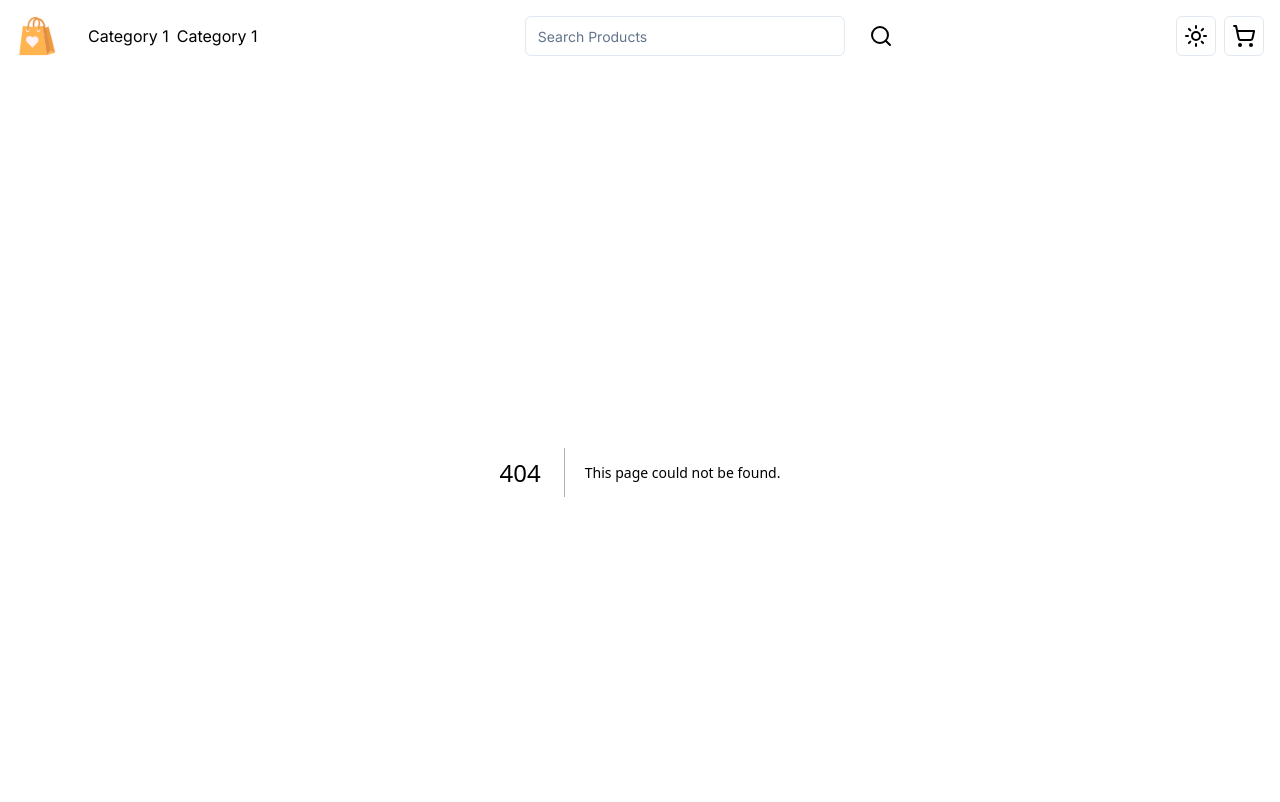
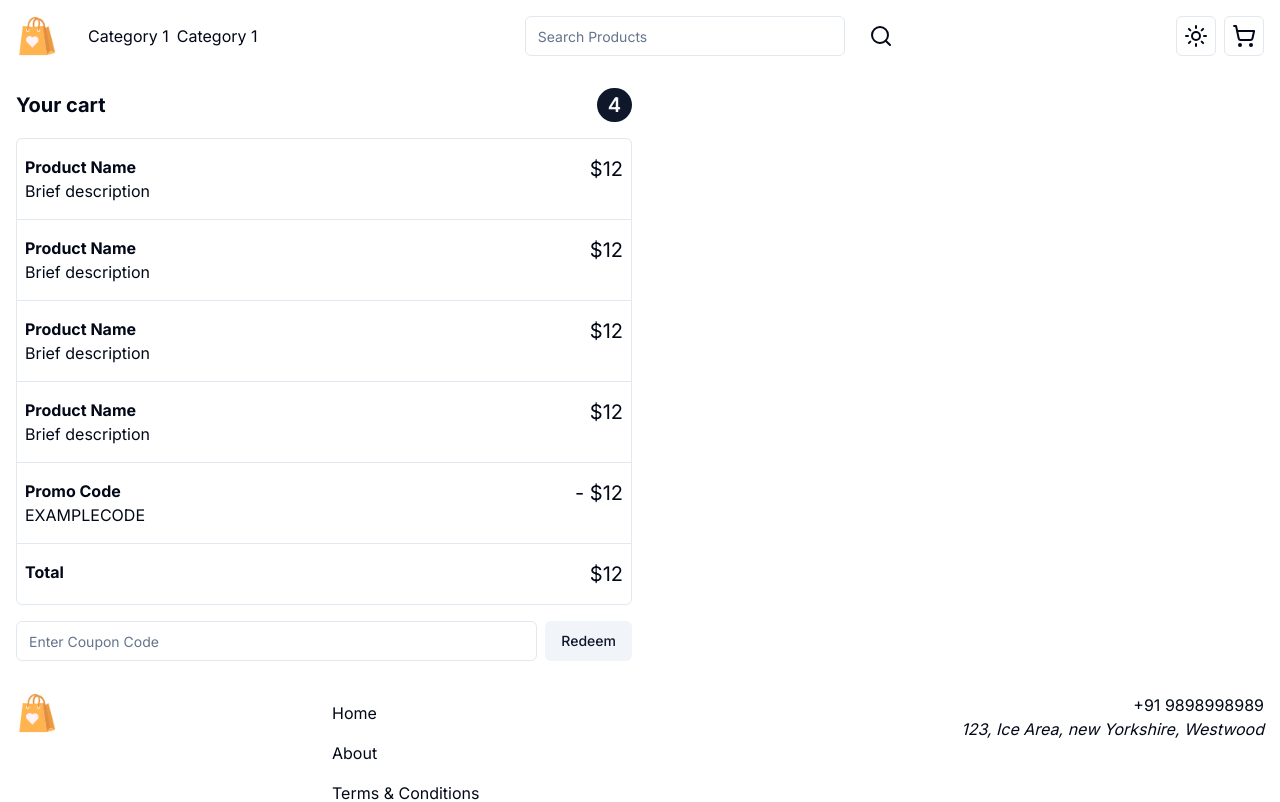
Before and after one commit to Xebec19/e-commerce, a Next.js app in the folder frontend/: page /cart in a window 1280 px wide. Before the commit this address had no page. Shown: the top 802 px of the page. Built offline with nearby package versions, Linux system fonts and the light colour scheme.

Commit message:
feat(cart page): added cart items list

```diff
--- /dev/null
+++ b/frontend/app/cart/page.tsx
@@ -0,0 +1,13 @@
+import CartForm from "@/components/forms/cart-form";
+import CartList from "@/components/lists/cart-list";
+
+export default function CartPage() {
+  return (
+    <div className="grid grid-cols-1 md:grid-cols-2 my-4 gap-4">
+      <section role="cart details">
+        <CartList />
+        <CartForm />
+      </section>
+    </div>
+  );
+}
--- a/frontend/app/product/[slug]/page.tsx
+++ b/frontend/app/product/[slug]/page.tsx
@@ -68,14 +68,10 @@ export default function ProductPage() {
       <ProductDescription />
       <div className="py-4">
         <h3 className="prose text-xl font-bold mb-2">Similar Products</h3>
-        <div className="flex space-x-2 overflow-x-auto w-full">
-          {/* {SIMILAR_PRODUCTS.map((product, index: number) => (
-            <ProductCard
-              key={product.url + index}
-              payload={DUMMY_PRODUCT_v2}
-              sizes="(min-width: 768px) 33vw, 80vw"
-            />
-          ))} */}
+        <section
+          role="similar products"
+          className="flex space-x-2 overflow-x-auto w-full"
+        >
           {SIMILAR_PRODUCTS.map((product, index) => (
             <div
               key={product.url + index}
@@ -87,7 +83,7 @@ export default function ProductPage() {
               />
             </div>
           ))}
-        </div>
+        </section>
       </div>
     </>
   );
--- /dev/null
+++ b/frontend/components/forms/cart-form.tsx
@@ -0,0 +1,48 @@
+"use client";
+
+import React from "react";
+import { useFormik } from "formik";
+import { Label } from "../ui/label";
+import { Input } from "../ui/input";
+import { Button } from "../ui/button";
+import * as Yup from "yup";
+
+const validationSchema = Yup.object({
+  couponCode: Yup.string().required("Invalid Coupon Code"),
+});
+
+export default function CartForm() {
+  const formik = useFormik({
+    initialValues: {
+      couponCode: "",
+    },
+    validationSchema,
+    onSubmit: (values) => {
+      alert(JSON.stringify(values, null, 2));
+    },
+  });
+
+  return (
+    <form onSubmit={formik.handleSubmit} className="space-y-2">
+      <div className="flex space-x-2">
+        <Input
+          id="couponCode"
+          placeholder="Enter Coupon Code"
+          onChange={formik.handleChange}
+          value={formik.values.couponCode}
+        />
+
+        <Button variant={"secondary"} type="submit">
+          Redeem
+        </Button>
+      </div>
+      {formik.touched.couponCode && formik.errors.couponCode ? (
+        <span className="text-rose-500 text-sm my-1">
+          {formik.errors.couponCode}
+        </span>
+      ) : (
+        <></>
+      )}
+    </form>
+  );
+}
--- a/frontend/components/grid/product-description.tsx
+++ b/frontend/components/grid/product-description.tsx
@@ -30,19 +30,31 @@ export default function ProductDescription() {
 
   const incrementQuantity = () => {
     if (quantity > MAX_QUANTITY) {
-      setError(errorMessage.AboveQuantityLimit);
+      showError(errorMessage.AboveQuantityLimit);
       return;
+    } else {
+      removeError();
     }
     setQuantity(quantity + 1);
   };
 
   const decrementQuantity = () => {
     if (quantity === 0) {
-      setError(errorMessage.BelowQuantityLimit);
+      showError(errorMessage.BelowQuantityLimit);
       return;
+    } else {
+      removeError();
     }
     setQuantity(quantity - 1);
   };
+
+  function showError(message: string) {
+    setError(message);
+  }
+
+  function removeError() {
+    setError("");
+  }
 
   return (
     <article role="product description">
@@ -59,6 +71,8 @@ export default function ProductDescription() {
             <Separator />
           </div>
           <p className="py-4 prose">{PRODUCT.description}</p>
+
+          <span className="text-red-500 text-sm prose my-1">{error}</span>
 
           <div className="grid grid-cols-1 md:grid-cols-3 gap-2 w-full py-4">
             <div className="flex justify-between items-center">
--- /dev/null
+++ b/frontend/components/lists/cart-list.tsx
@@ -0,0 +1,67 @@
+"use client";
+
+import { Badge } from "../ui/badge";
+
+export default function CartList() {
+  return (
+    <>
+      <div className="flex justify-between items-center">
+        <h1 className="text-xl prose font-bold">Your cart</h1>
+        <span>
+          <Badge variant="default">
+            <span className="text-xl">4</span>
+          </Badge>
+        </span>
+      </div>
+
+      <ul className="border divide-y  rounded-md list-none my-4">
+        <li className="flex justify-between items center px-2 py-4">
+          <div className="flex flex-col">
+            <span className="text-md font-bold">Product Name</span>
+            <span className="text-md">Brief description</span>
+          </div>
+          <span className="text-xl">$12</span>
+        </li>
+
+        <li className="flex justify-between items center px-2 py-4">
+          <div className="flex flex-col">
+            <span className="text-md font-bold">Product Name</span>
+            <span className="text-md">Brief description</span>
+          </div>
+          <span className="text-xl">$12</span>
+        </li>
+
+        <li className="flex justify-between items center px-2 py-4">
+          <div className="flex flex-col">
+            <span className="text-md font-bold">Product Name</span>
+            <span className="text-md">Brief description</span>
+          </div>
+          <span className="text-xl">$12</span>
+        </li>
+
+        <li className="flex justify-between items center px-2 py-4">
+          <div className="flex flex-col">
+            <span className="text-md font-bold">Product Name</span>
+            <span className="text-md">Brief description</span>
+          </div>
+          <span className="text-xl">$12</span>
+        </li>
+
+        <li className="flex justify-between items center px-2 py-4">
+          <div className="flex flex-col">
+            <span className="text-md font-bold">Promo Code</span>
+            <span className="text-md">EXAMPLECODE</span>
+          </div>
+          <span className="text-xl">- $12</span>
+        </li>
+
+        <li className="flex justify-between items center px-2 py-4">
+          <div className="flex flex-col">
+            <span className="text-md font-bold">Total</span>
+          </div>
+          <span className="text-xl">$12</span>
+        </li>
+      </ul>
+    </>
+  );
+}
--- /dev/null
+++ b/frontend/components/ui/badge.tsx
@@ -0,0 +1,36 @@
+import * as React from "react"
+import { cva, type VariantProps } from "class-variance-authority"
+
+import { cn } from "@/lib/utils"
+
+const badgeVariants = cva(
+  "inline-flex items-center rounded-full border px-2.5 py-0.5 text-xs font-semibold transition-colors focus:outline-none focus:ring-2 focus:ring-ring focus:ring-offset-2",
+  {
+    variants: {
+      variant: {
+        default:
+          "border-transparent bg-primary text-primary-foreground hover:bg-primary/80",
+        secondary:
+          "border-transparent bg-secondary text-secondary-foreground hover:bg-secondary/80",
+        destructive:
+          "border-transparent bg-destructive text-destructive-foreground hover:bg-destructive/80",
+        outline: "text-foreground",
+      },
+    },
+    defaultVariants: {
+      variant: "default",
+    },
+  }
+)
+
+export interface BadgeProps
+  extends React.HTMLAttributes<HTMLDivElement>,
+    VariantProps<typeof badgeVariants> {}
+
+function Badge({ className, variant, ...props }: BadgeProps) {
+  return (
+    <div className={cn(badgeVariants({ variant }), className)} {...props} />
+  )
+}
+
+export { Badge, badgeVariants }
--- /dev/null
+++ b/frontend/components/ui/label.tsx
@@ -0,0 +1,26 @@
+"use client"
+
+import * as React from "react"
+import * as LabelPrimitive from "@radix-ui/react-label"
+import { cva, type VariantProps } from "class-variance-authority"
+
+import { cn } from "@/lib/utils"
+
+const labelVariants = cva(
+  "text-sm font-medium leading-none peer-disabled:cursor-not-allowed peer-disabled:opacity-70"
+)
+
+const Label = React.forwardRef<
+  React.ElementRef<typeof LabelPrimitive.Root>,
+  React.ComponentPropsWithoutRef<typeof LabelPrimitive.Root> &
+    VariantProps<typeof labelVariants>
+>(({ className, ...props }, ref) => (
+  <LabelPrimitive.Root
+    ref={ref}
+    className={cn(labelVariants(), className)}
+    {...props}
+  />
+))
+Label.displayName = LabelPrimitive.Root.displayName
+
+export { Label }
--- a/frontend/package.json
+++ b/frontend/package.json
@@ -11,6 +11,7 @@
   "dependencies": {
     "@radix-ui/react-dialog": "^1.0.4",
     "@radix-ui/react-dropdown-menu": "^2.0.5",
+    "@radix-ui/react-label": "^2.0.2",
     "@radix-ui/react-separator": "^1.0.3",
     "@radix-ui/react-slot": "^1.0.2",
     "@types/node": "20.6.0",
@@ -21,6 +22,7 @@
     "clsx": "^2.0.0",
     "eslint": "8.49.0",
     "eslint-config-next": "13.4.19",
+    "formik": "^2.4.5",
     "lucide-react": "^0.277.0",
     "next": "13.4.19",
     "next-themes": "^0.2.1",
@@ -32,7 +34,8 @@
     "tailwind-merge": "^1.14.0",
     "tailwindcss": "3.3.3",
     "tailwindcss-animate": "^1.0.7",
-    "typescript": "5.2.2"
+    "typescript": "5.2.2",
+    "yup": "^1.3.1"
   },
   "devDependencies": {
     "@tailwindcss/typography": "^0.5.10"
```
Also changed, not shown: 2 other files (tests, documents, lock files or other folders).
